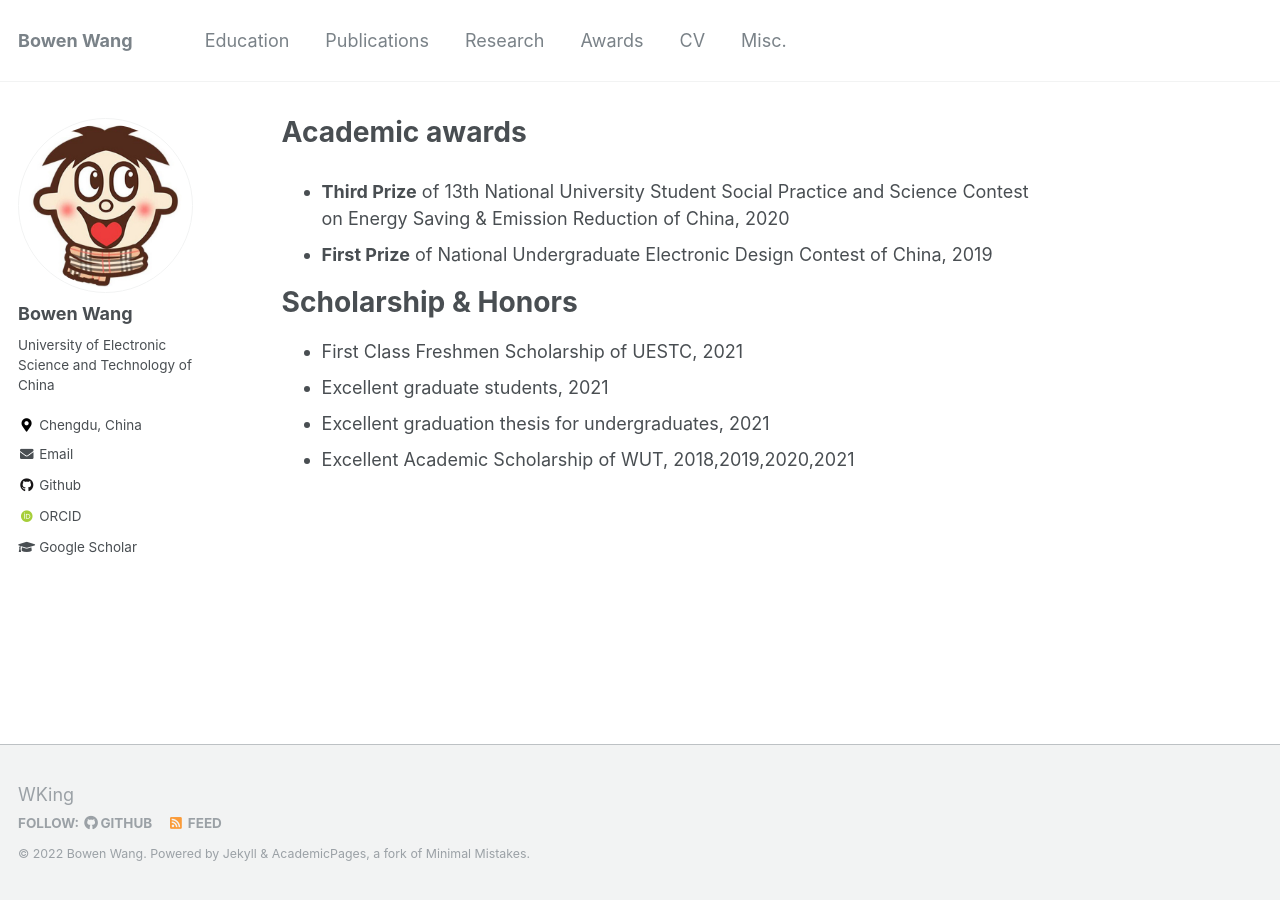
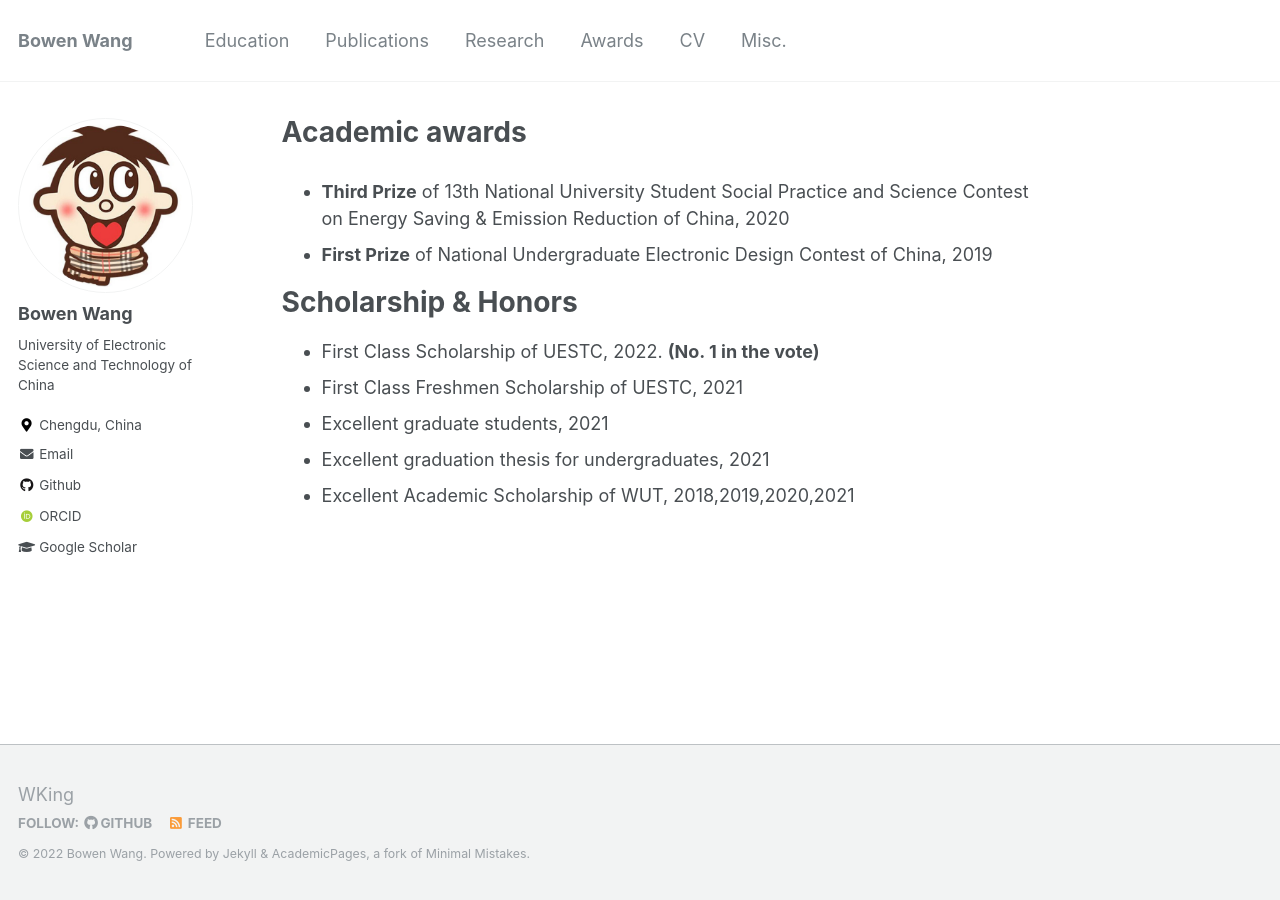
Before and after one commit to BW-Wang/BW-Wang.github.io, a Jekyll site: the page built from _pages/awards.md, in a window 1280 px wide. Built offline with Jekyll 4.4.1, drawn with Linux system fonts in a browser that asks for light colours; some web fonts are replaced.

Commit message:
Update awards.md

```diff
--- a/_pages/awards.md
+++ b/_pages/awards.md
@@ -8,6 +8,7 @@ title: "Academic awards"
 
 # Scholarship & Honors
 
+- First Class Scholarship of UESTC, 2022. **(No. 1 in the vote)**
 - First Class Freshmen Scholarship of UESTC, 2021
 - Excellent graduate students, 2021
 - Excellent graduation thesis for undergraduates, 2021
```
